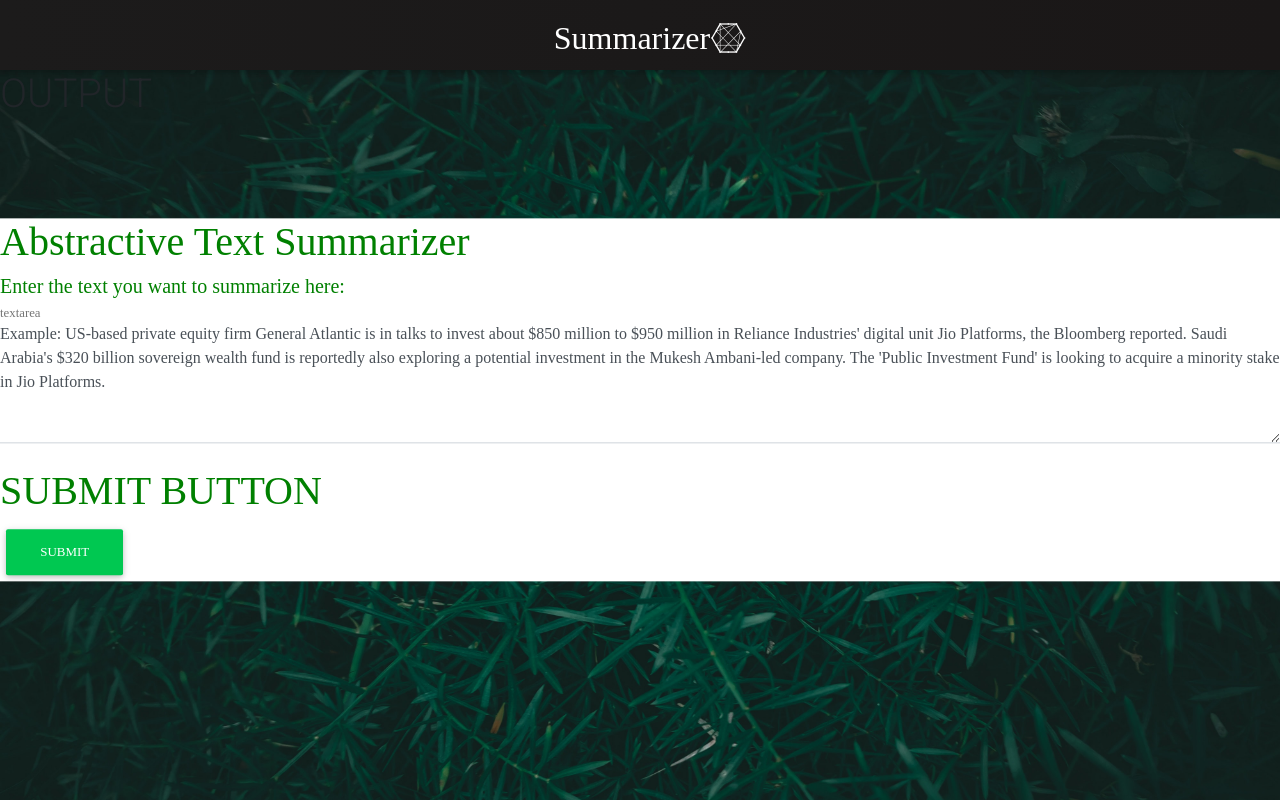
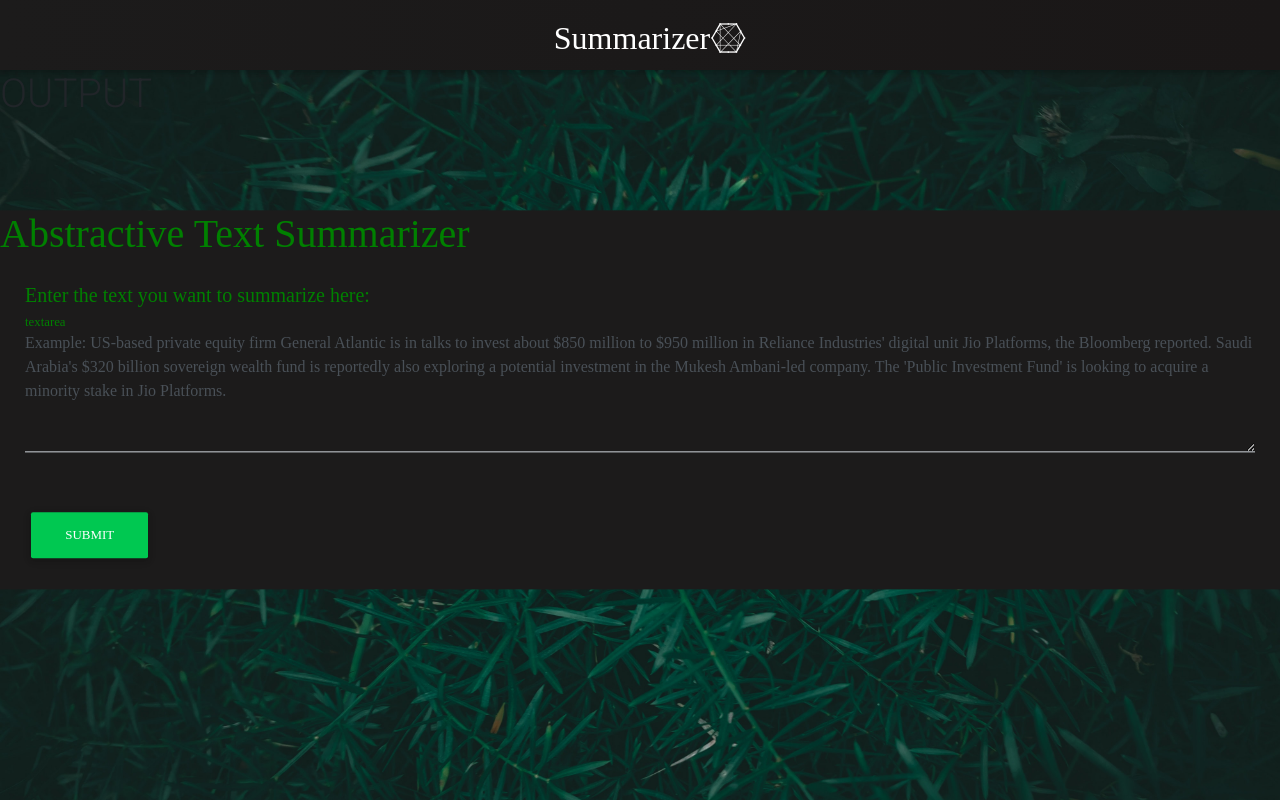
Before and after one commit to Harsh188/Text_Summarizer, a React (Create React App) app in the folder text-summarizer-website/: page /summarizedText in a window 1280 px wide. Built offline with nearby package versions, Linux system fonts and the light colour scheme.

Commit message:
Added padding and margins to button to flow with the input textarea

```diff
--- a/text-summarizer-website/src/components/SubmitButton.js
+++ b/text-summarizer-website/src/components/SubmitButton.js
@@ -15,8 +15,7 @@ class SubmitButton extends React.Component{
 
 	render(){
 		return (
-			<div className="submitbutton">
-				<h1>SUBMIT BUTTON</h1>
+			<div className="input">
 				<MDBBtn color="success" onClick={this.handleSubmit}>SUBMIT</MDBBtn>
 			</div>
 		)
--- a/text-summarizer-website/src/style/css/main.css
+++ b/text-summarizer-website/src/style/css/main.css
@@ -16,7 +16,6 @@ html, body{
   background-size: cover;
   justify-content: center;
   align-items: center;
-
 }
 .mainPage{
   font-family: "Lora", serif;
@@ -30,8 +29,26 @@ html, body{
   left: 50%;
   -ms-transform: translate(-50%, -50%);
   transform: translate(-50%, -50%);
-  background-color: #fff;
+  background: linear-gradient(90deg, rgb(28, 27, 27) 100%, rgb(26, 23, 23) 100%);
   width: 100%;
   justify-content: center;
   align-items: center;
 }
+
+.input {
+  margin: 20px;
+  padding: 5px;
+}
+
+.md-form label.active {
+  color: green !important;
+}
+
+.md-form textarea:focus {
+  box-shadow: 0 1px 0 0 green !important;
+  border-bottom: 2px solid green !important;
+}
+
+.md-form label.active {
+  color: green !important;
+}
```
